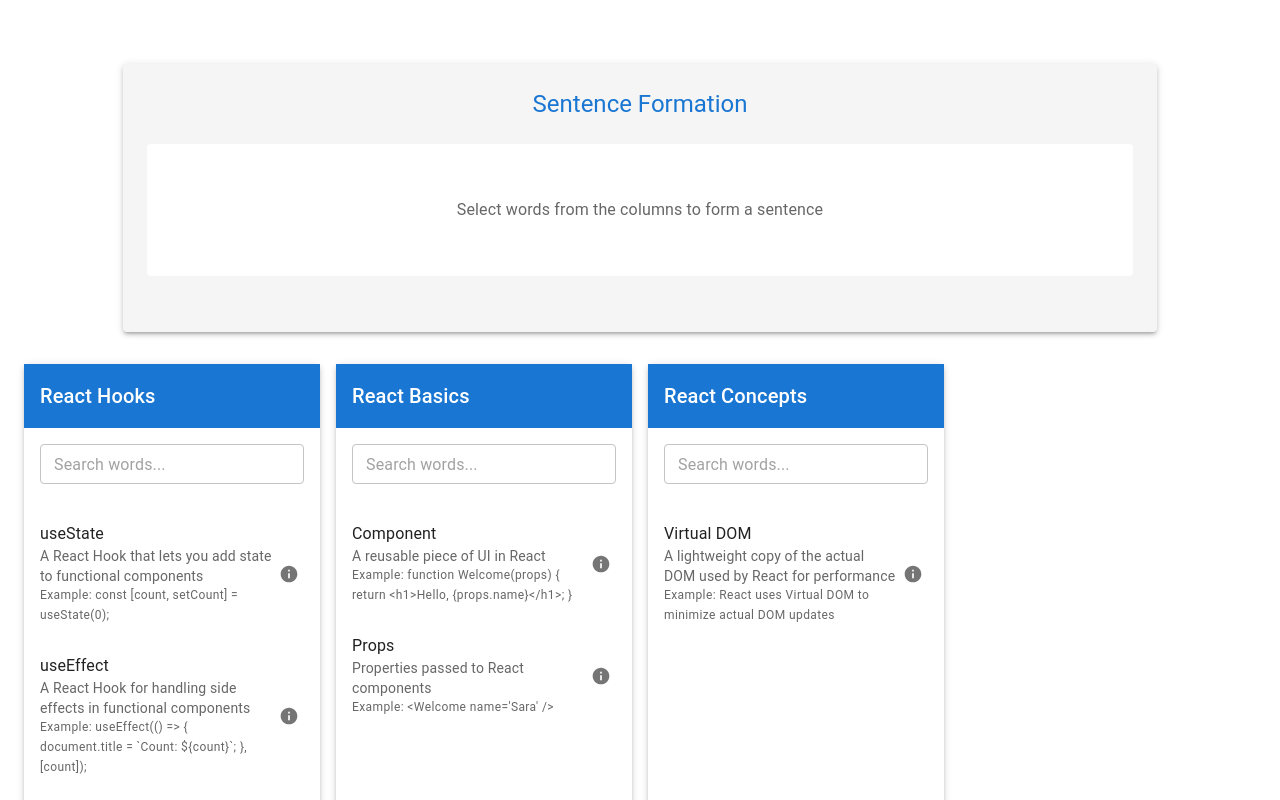
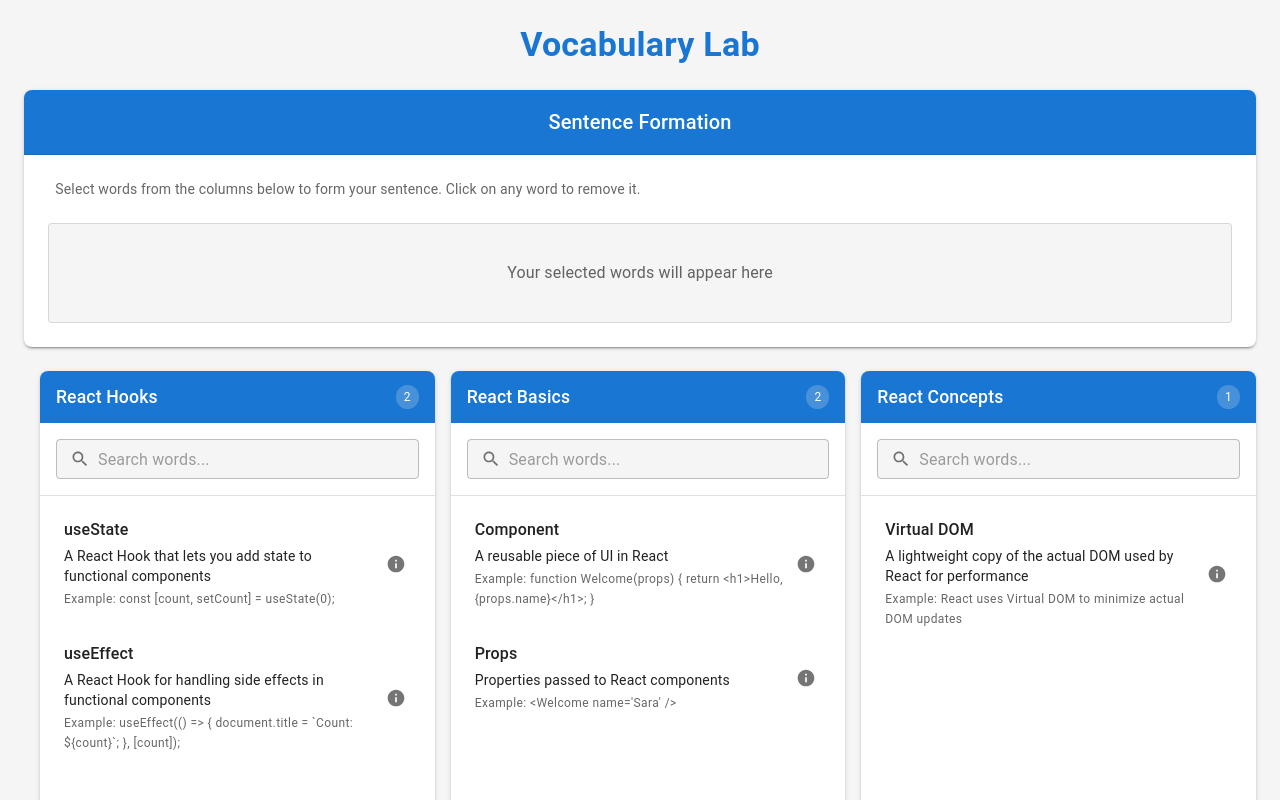
Before and after one commit to nhatnamduong688/frontend-vocab-lab, a React (Create React App) app in the folder vocab-lab/: page / in a window 1280 px wide. Shown: the top 800 px of the page. Built offline with nearby package versions, Linux system fonts and the light colour scheme.

Commit message:
Refactor App layout and enhance UI: Implement theme provider, improve spacing, and add search functionality in VocabularyColumn

```diff
--- a/vocab-lab/src/App.tsx
+++ b/vocab-lab/src/App.tsx
@@ -1,8 +1,41 @@
 import React, { useState, useEffect } from 'react';
-import { Container, Grid, Box } from '@mui/material';
+import { Container, Grid, Box, Typography, ThemeProvider, createTheme, CssBaseline } from '@mui/material';
 import VocabularyColumn from './components/VocabularyColumn';
 import SelectedWords from './components/SelectedWords';
 import { Vocabulary } from './types/vocabulary';
+
+// Create a theme with better spacing and colors
+const theme = createTheme({
+  palette: {
+    primary: {
+      main: '#1976d2',
+      light: '#42a5f5',
+      dark: '#1565c0',
+    },
+    background: {
+      default: '#f5f5f5',
+      paper: '#ffffff',
+    }
+  },
+  typography: {
+    h4: {
+      fontWeight: 600,
+      color: '#1976d2',
+    },
+    h6: {
+      fontWeight: 500,
+    }
+  },
+  components: {
+    MuiPaper: {
+      styleOverrides: {
+        root: {
+          borderRadius: 8,
+        },
+      },
+    },
+  },
+});
 
 const App: React.FC = () => {
   const [vocabulary, setVocabulary] = useState<Vocabulary[]>([]);
@@ -43,19 +76,57 @@ const App: React.FC = () => {
   }, {});
 
   return (
-    <Container maxWidth={false} sx={{ py: 4 }}>
+    <ThemeProvider theme={theme}>
+      <CssBaseline />
+      <Box sx={{
+        minHeight: '100vh',
+        bgcolor: 'background.default',
+        py: 3
+      }}>
+        <Container maxWidth="xl">
+          {/* Header */}
+          <Typography
+            variant="h4"
+            component="h1"
+            align="center"
+            gutterBottom
+            sx={{
+              mb: 3,
+              fontSize: { xs: '1.75rem', sm: '2.125rem' }
+            }}
+          >
+            Vocabulary Lab
+          </Typography>
+
+          <Box sx={{ display: 'flex', flexDirection: 'column', gap: 3 }}>
             {/* Selected Words Section - Centered */}
-      <Box sx={{ mb: 4 }}>
             <SelectedWords
               selectedWords={selectedWords}
               onRemoveWord={handleRemoveWord}
             />
-      </Box>
 
             {/* Vocabulary Columns */}
-      <Grid container spacing={2}>
+            <Grid
+              container
+              spacing={2}
+              sx={{
+                mx: 'auto',
+                width: '100%',
+                maxWidth: '1400px'
+              }}
+            >
               {Object.entries(vocabularyByType).map(([type, words]) => (
-          <Grid item xs={12} sm={6} md={4} lg={3} key={type}>
+                <Grid
+                  item
+                  xs={12}
+                  sm={6}
+                  md={4}
+                  key={type}
+                  sx={{
+                    display: 'flex',
+                    alignItems: 'stretch'
+                  }}
+                >
                   <VocabularyColumn
                     title={type}
                     words={words}
@@ -65,7 +136,10 @@ const App: React.FC = () => {
                 </Grid>
               ))}
             </Grid>
+          </Box>
         </Container>
+      </Box>
+    </ThemeProvider>
   );
 };
 
--- a/vocab-lab/src/components/SelectedWords.tsx
+++ b/vocab-lab/src/components/SelectedWords.tsx
@@ -1,5 +1,5 @@
 import React from 'react';
-import { Box, Paper, Typography, IconButton, Chip } from '@mui/material';
+import { Box, Paper, Typography, Chip, Stack } from '@mui/material';
 import DeleteIcon from '@mui/icons-material/Delete';
 import { Vocabulary } from '../types/vocabulary';
 
@@ -14,54 +14,97 @@ const SelectedWords: React.FC<SelectedWordsProps> = ({
 }) => {
   return (
     <Paper
-      elevation={3}
+      elevation={2}
       sx={{
-        p: 3,
-        my: 4,
-        minHeight: '200px',
-        width: '80%',
+        width: '100%',
+        maxWidth: '1400px',
         mx: 'auto',
-        backgroundColor: '#f5f5f5',
-        display: 'flex',
-        flexDirection: 'column',
-        gap: 2
+        bgcolor: 'background.paper',
+        borderRadius: 2,
+        overflow: 'hidden',
       }}
     >
-      <Typography variant="h5" component="h2" gutterBottom align="center" color="primary">
+      {/* Header */}
+      <Box
+        sx={{
+          bgcolor: 'primary.main',
+          color: 'white',
+          py: 2,
+          px: 3,
+          borderBottom: '1px solid',
+          borderColor: 'divider'
+        }}
+      >
+        <Typography
+          variant="h6"
+          component="h2"
+          sx={{
+            fontWeight: 500,
+            textAlign: 'center'
+          }}
+        >
           Sentence Formation
         </Typography>
+      </Box>
 
+      {/* Content */}
+      <Box sx={{ p: { xs: 2, sm: 3 } }}>
+        <Stack spacing={3}>
+          {/* Instructions */}
+          <Typography
+            variant="body2"
+            color="text.secondary"
+            align="center"
+            sx={{ maxWidth: '600px', mx: 'auto' }}
+          >
+            Select words from the columns below to form your sentence. Click on any word to remove it.
+          </Typography>
+
+          {/* Selected Words Area */}
+          <Paper
+            variant="outlined"
+            sx={{
+              p: { xs: 2, sm: 3 },
+              minHeight: '100px',
+              bgcolor: 'background.default',
+              borderRadius: 1,
+            }}
+          >
+            {/* Words Container */}
             <Box
               sx={{
                 display: 'flex',
                 flexWrap: 'wrap',
                 gap: 1,
-          p: 2,
-          minHeight: '100px',
-          backgroundColor: 'white',
-          borderRadius: 1,
                 alignItems: 'center',
-          justifyContent: 'center'
+                justifyContent: selectedWords.length ? 'flex-start' : 'center',
+                minHeight: '50px'
               }}
             >
               {selectedWords.length === 0 ? (
-          <Typography color="text.secondary" align="center">
-            Select words from the columns to form a sentence
+                <Typography color="text.secondary" variant="body1">
+                  Your selected words will appear here
                 </Typography>
               ) : (
                 selectedWords.map((word) => (
                   <Chip
-              key={word.term}
+                    key={word.id}
                     label={word.term}
                     onDelete={() => onRemoveWord(word.term)}
                     deleteIcon={<DeleteIcon />}
                     sx={{
-                fontSize: '1.1rem',
-                py: 2,
-                px: 1,
-                backgroundColor: '#e3f2fd',
+                      fontSize: '1rem',
+                      py: 2.5,
+                      bgcolor: 'primary.light',
+                      color: 'white',
                       '&:hover': {
-                  backgroundColor: '#bbdefb',
+                        bgcolor: 'primary.main',
+                      },
+                      '& .MuiChip-label': {
+                        px: 2,
+                      },
+                      '& .MuiChip-deleteIcon': {
+                        color: 'white',
                       }
                     }}
                   />
@@ -69,10 +112,29 @@ const SelectedWords: React.FC<SelectedWordsProps> = ({
               )}
             </Box>
 
-      <Box sx={{ mt: 2 }}>
-        <Typography variant="body1" color="text.secondary" align="center">
+            {/* Sentence Preview */}
+            {selectedWords.length > 0 && (
+              <Box sx={{
+                mt: 3,
+                pt: 2,
+                borderTop: '1px solid',
+                borderColor: 'divider'
+              }}>
+                <Typography
+                  variant="body1"
+                  color="text.primary"
+                  sx={{
+                    fontStyle: 'italic',
+                    lineHeight: 1.6,
+                    textAlign: 'center'
+                  }}
+                >
                   {selectedWords.map(word => word.term).join(' ')}
                 </Typography>
+              </Box>
+            )}
+          </Paper>
+        </Stack>
       </Box>
     </Paper>
   );
--- a/vocab-lab/src/components/VocabularyColumn.tsx
+++ b/vocab-lab/src/components/VocabularyColumn.tsx
@@ -10,8 +10,11 @@ import {
   Box,
   Tooltip,
   IconButton,
+  InputAdornment,
+  Chip,
 } from '@mui/material';
 import InfoIcon from '@mui/icons-material/Info';
+import SearchIcon from '@mui/icons-material/Search';
 import { Vocabulary } from '../types/vocabulary';
 
 interface VocabularyColumnProps {
@@ -39,60 +42,160 @@ const VocabularyColumn: React.FC<VocabularyColumnProps> = ({
 
   return (
     <Paper
-      elevation={3}
+      elevation={2}
       sx={{
         height: '600px',
         display: 'flex',
-        flexDirection: 'column'
+        flexDirection: 'column',
+        width: '100%',
+        bgcolor: 'background.paper',
       }}
     >
-      <Box sx={{ p: 2, bgcolor: 'primary.main', color: 'white' }}>
-        <Typography variant="h6">{title}</Typography>
+      {/* Header */}
+      <Box
+        sx={{
+          px: 2,
+          py: 1.5,
+          bgcolor: 'primary.main',
+          color: 'white',
+          display: 'flex',
+          alignItems: 'center',
+          justifyContent: 'space-between',
+          borderTopLeftRadius: 'inherit',
+          borderTopRightRadius: 'inherit',
+        }}
+      >
+        <Typography variant="h6" sx={{ fontSize: '1.1rem', fontWeight: 500 }}>
+          {title}
+        </Typography>
+        <Chip
+          label={filteredWords.length}
+          size="small"
+          sx={{
+            bgcolor: 'rgba(255,255,255,0.2)',
+            color: 'white',
+            height: '24px',
+            '& .MuiChip-label': {
+              px: 1,
+              fontSize: '0.75rem',
+            }
+          }}
+        />
       </Box>
 
-      <Box sx={{ p: 2 }}>
+      {/* Search Box */}
+      <Box sx={{ p: 2, borderBottom: 1, borderColor: 'divider' }}>
         <TextField
           fullWidth
           size="small"
           placeholder="Search words..."
           value={searchTerm}
           onChange={(e) => setSearchTerm(e.target.value)}
+          InputProps={{
+            startAdornment: (
+              <InputAdornment position="start">
+                <SearchIcon color="action" fontSize="small" />
+              </InputAdornment>
+            ),
+          }}
+          sx={{
+            '& .MuiOutlinedInput-root': {
+              bgcolor: 'background.default',
+              '&:hover': {
+                '& > fieldset': {
+                  borderColor: 'primary.main',
+                }
+              }
+            }
+          }}
         />
       </Box>
 
-      <List sx={{ flexGrow: 1, overflow: 'auto' }}>
+      {/* Words List */}
+      <List
+        sx={{
+          flexGrow: 1,
+          overflow: 'auto',
+          px: 1,
+          '&::-webkit-scrollbar': {
+            width: '6px',
+          },
+          '&::-webkit-scrollbar-track': {
+            bgcolor: 'background.default',
+          },
+          '&::-webkit-scrollbar-thumb': {
+            bgcolor: 'action.hover',
+            borderRadius: '3px',
+          },
+        }}
+      >
         {filteredWords.map((word) => (
           <ListItem
             key={word.id}
             disablePadding
             sx={{
-              bgcolor: isWordSelected(word) ? 'action.selected' : 'inherit'
+              mb: 0.5,
+              bgcolor: isWordSelected(word) ? 'primary.light' : 'background.paper',
+              borderRadius: 1,
+              '&:hover': {
+                bgcolor: isWordSelected(word) ? 'primary.light' : 'action.hover',
+              },
             }}
           >
             <ListItemButton
               onClick={() => !isWordSelected(word) && onWordSelect(word)}
               disabled={isWordSelected(word)}
+              sx={{
+                py: 1,
+                px: 2,
+                borderRadius: 1,
+              }}
             >
               <ListItemText
                 primary={word.term}
                 secondary={
                   <>
-                    <Typography variant="body2" component="span">
+                    <Typography
+                      variant="body2"
+                      component="span"
+                      color={isWordSelected(word) ? 'white' : 'text.primary'}
+                      sx={{ display: 'block', mb: 0.5 }}
+                    >
                       {word.definition}
                     </Typography>
                     {word.example && (
-                      <Typography variant="caption" display="block" color="text.secondary">
+                      <Typography
+                        variant="caption"
+                        display="block"
+                        color={isWordSelected(word) ? 'white' : 'text.secondary'}
+                      >
                         Example: {word.example}
                       </Typography>
                     )}
                   </>
                 }
                 primaryTypographyProps={{
-                  fontWeight: isWordSelected(word) ? 'bold' : 'normal'
+                  fontWeight: isWordSelected(word) ? 600 : 500,
+                  color: isWordSelected(word) ? 'white' : 'text.primary',
+                  sx: { mb: 0.5 }
                 }}
               />
-              <Tooltip title={`Type: ${word.type}\nDifficulty: ${word.difficulty}\nFrequency: ${word.frequency}`}>
-                <IconButton size="small">
+              <Tooltip
+                title={
+                  <Box sx={{ p: 0.5 }}>
+                    <Typography variant="caption" display="block">Type: {word.type}</Typography>
+                    <Typography variant="caption" display="block">Difficulty: {word.difficulty}</Typography>
+                    <Typography variant="caption" display="block">Frequency: {word.frequency}</Typography>
+                  </Box>
+                }
+              >
+                <IconButton
+                  size="small"
+                  sx={{
+                    ml: 1,
+                    color: isWordSelected(word) ? 'white' : 'action.active',
+                  }}
+                >
                   <InfoIcon fontSize="small" />
                 </IconButton>
               </Tooltip>
```
Lines whose indentation alone changed are shown as unchanged.
